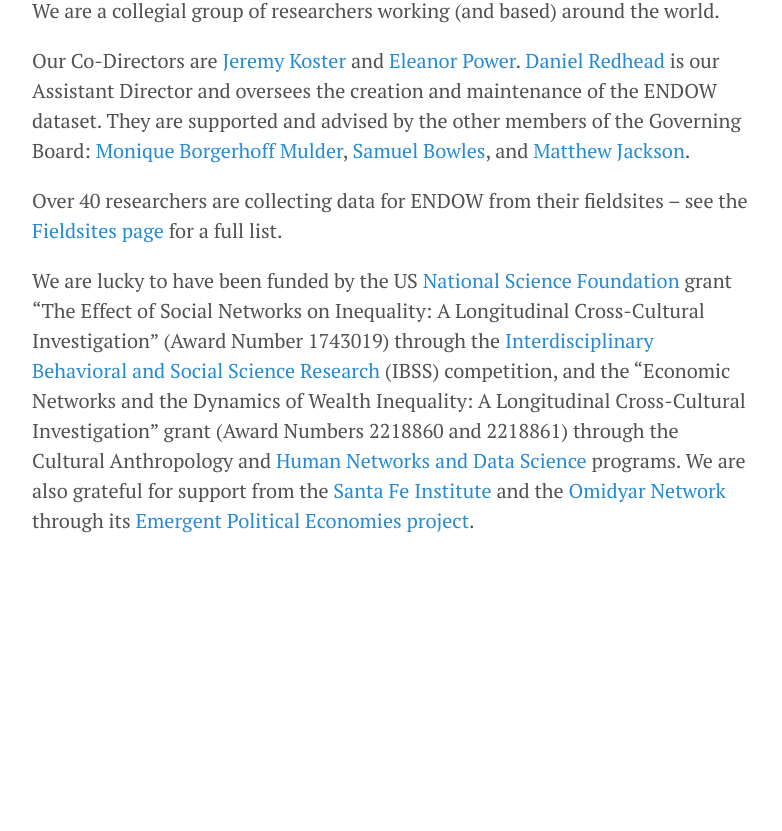
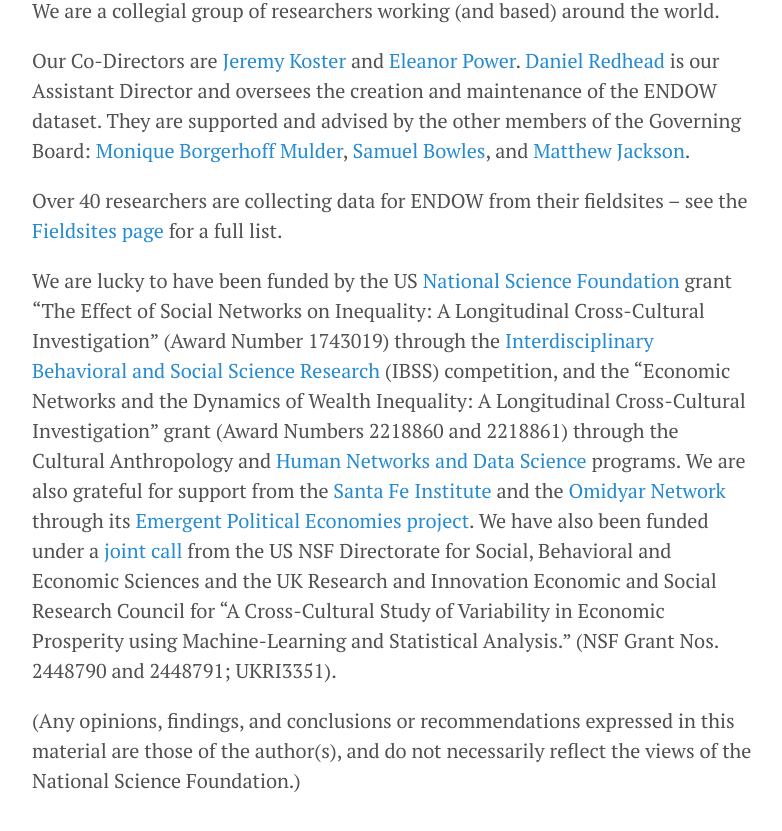
Before and after one commit to endowproject/endowproject.github.io, a Jekyll site: the page built from about-us.md, in a window 1280 px wide, cut to the strip 516-1392 px from the top of the page. Shown: the top 831 px of the strip, without its empty margins (248-1030 px from the left). Built offline with Jekyll 4.4.1, drawn with Linux system fonts in a browser that asks for light colours; before the commit the page ends 1132 px from its top, so only the background shows below that.

Commit message:
update pubs links grants

```diff
--- a/about-us.md
+++ b/about-us.md
@@ -9,8 +9,12 @@ layout: page
 
 We are a collegial group of researchers working (and based) around the world.
 
-Our Co-Directors are [Jeremy Koster](https://researchdirectory.uc.edu/p/kosterjy) and [Eleanor Power](https://eapower.github.io/). [Daniel Redhead](https://www.eva.mpg.de/ecology/staff/daniel-redhead/index.html) is our Assistant Director and oversees the creation and maintenance of the ENDOW dataset. They are supported and advised by the other members of the Governing Board: [Monique Borgerhoff Mulder](https://anthropology.ucdavis.edu/people/fzborger), [Samuel Bowles](http://tuvalu.santafe.edu/~bowles/), and [Matthew Jackson](https://web.stanford.edu/~jacksonm/).
+Our Co-Directors are [Jeremy Koster](https://scholar.google.com/citations?user=K0DUIEIAAAAJ&hl=en&inst=106072288596348197) and [Eleanor Power](https://eapower.github.io/). [Daniel Redhead](https://www.rug.nl/staff/d.j.redhead/?lang=en) is our Assistant Director and oversees the creation and maintenance of the ENDOW dataset. They are supported and advised by the other members of the Governing Board: [Monique Borgerhoff Mulder](https://anthropology.ucdavis.edu/people/fzborger), [Samuel Bowles](http://tuvalu.santafe.edu/~bowles/), and [Matthew Jackson](https://web.stanford.edu/~jacksonm/).
 
 Over 40 researchers are collecting data for ENDOW from their fieldsites -- see the [Fieldsites page](https://endowproject.github.io/fieldsites/) for a full list.
 
-We are lucky to have been funded by the US [National Science Foundation](https://www.nsf.gov/) grant "The Effect of Social Networks on Inequality: A Longitudinal Cross-Cultural Investigation" (Award Number 1743019) through the [Interdisciplinary Behavioral and Social Science Research](https://www.nsf.gov/funding/pgm_summ.jsp?pims_id=504832) (IBSS) competition, and the "Economic Networks and the Dynamics of Wealth Inequality: A Longitudinal Cross-Cultural Investigation" grant (Award Numbers 2218860 and 2218861) through the Cultural Anthropology and [Human Networks and Data Science](https://beta.nsf.gov/funding/opportunities/human-networks-data-science-hnds) programs. We are also grateful for support from the [Santa Fe Institute](https://www.santafe.edu/) and the [Omidyar Network](https://omidyar.com/) through its [Emergent Political Economies project](https://www.santafe.edu/info/epe/home).
+We are lucky to have been funded by the US [National Science Foundation](https://www.nsf.gov/) grant "The Effect of Social Networks on Inequality: A Longitudinal Cross-Cultural Investigation" (Award Number 1743019) through the [Interdisciplinary Behavioral and Social Science Research](https://www.nsf.gov/funding/pgm_summ.jsp?pims_id=504832) (IBSS) competition, and the "Economic Networks and the Dynamics of Wealth Inequality: A Longitudinal Cross-Cultural Investigation" grant (Award Numbers 2218860 and 2218861) through the Cultural Anthropology and [Human Networks and Data Science](https://beta.nsf.gov/funding/opportunities/human-networks-data-science-hnds) programs.
+We are also grateful for support from the [Santa Fe Institute](https://www.santafe.edu/) and the [Omidyar Network](https://omidyar.com/) through its [Emergent Political Economies project](https://www.santafe.edu/info/epe/home).
+We have also been funded under a [joint call](https://www.ukri.org/opportunity/ukri-sbe-lead-agency-opportunity/) from the US NSF Directorate for Social, Behavioral and Economic Sciences and the UK Research and Innovation Economic and Social Research Council for "A Cross-Cultural Study of Variability in Economic Prosperity using Machine-Learning and Statistical Analysis." (NSF Grant Nos. 2448790 and 2448791; UKRI3351).
+
+(Any opinions, findings, and conclusions or recommendations expressed in this material are those of the author(s), and do not necessarily reflect the views of the National Science Foundation.)
```
Also changed, not shown: fieldsites.md (+1 -0 lines), news.md (+2 -0 lines), publications.md (+7 -1 lines).
